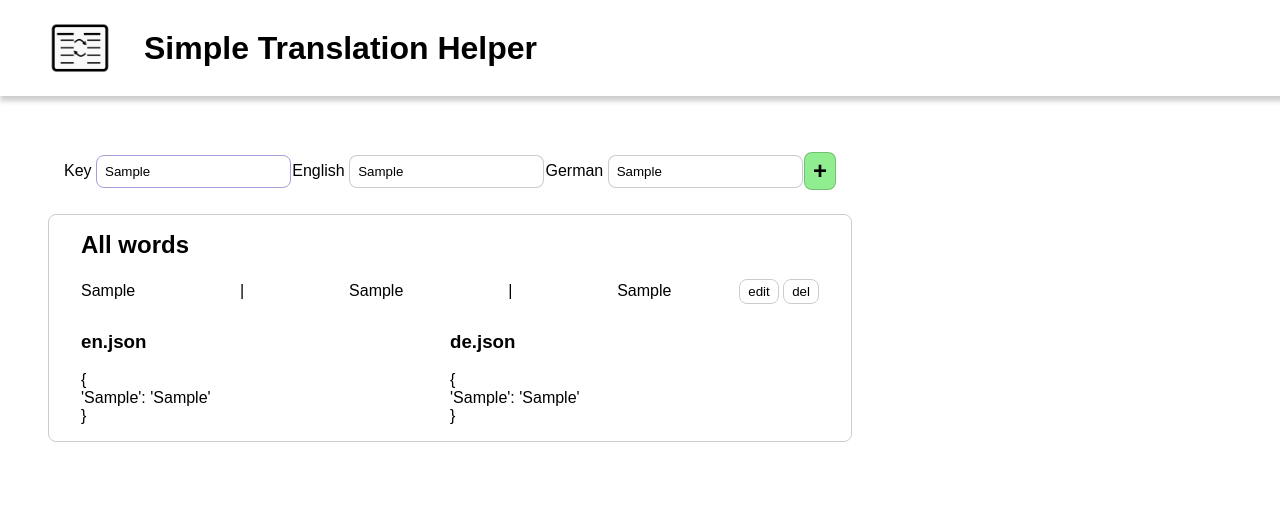
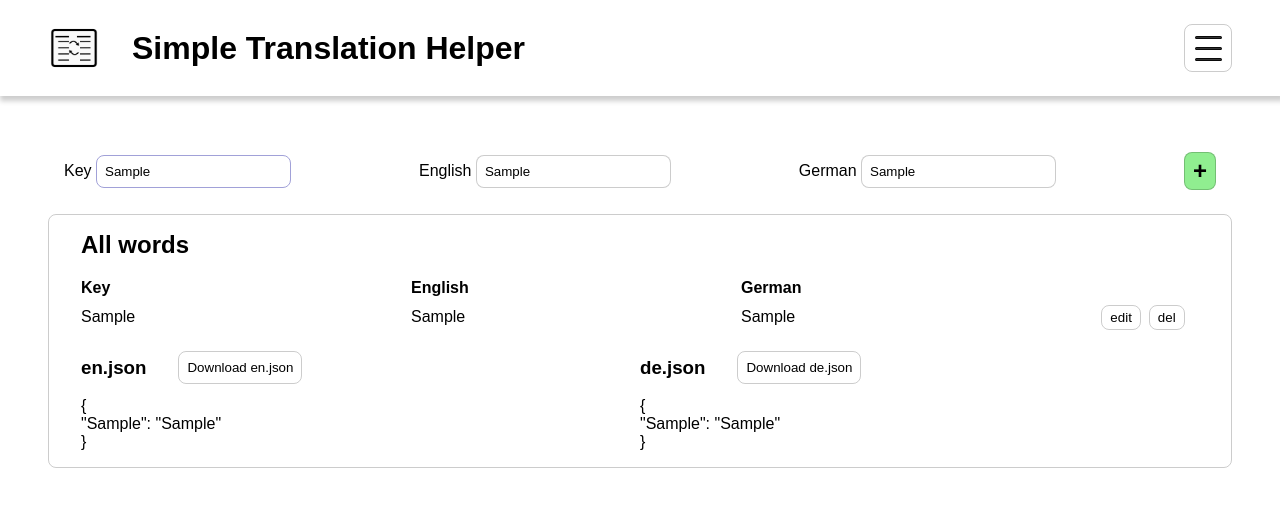
Before and after one commit to r-s-20/TranslationHelper, a plain HTML site: page index.html in a window 1280 px wide. Both pictures are taken after typing "Sample", "Sample", "Sample" into the empty fields and a click on the button "Add". Drawn offline with Linux system fonts and the light colour scheme.

Commit message:
added download for .json-files

```diff
--- a/index.html
+++ b/index.html
@@ -10,8 +10,15 @@
   </head>
   <body>
     <header>
-      <img src="./img/translation.png" alt="" />
-      <h1>Simple Translation Helper</h1>
+      <div class="titleArea">
+        <img src="./img/translation.png" alt="" />
+        <h1>Simple Translation Helper</h1>
+      </div>
+      <button class="burgerMenu">
+        <div class="burgerLine"></div>
+        <div class="burgerLine"></div>
+        <div class="burgerLine"></div>
+      </button>
     </header>
     <div class="mainContent">
       <div class="inputLine">
@@ -34,15 +41,23 @@
         <div id="renderOutput"><i>No input yet</i></div>
         <div class="renderJson">
           <div id="renderLang1">
-            <h3>en.json</h3>
+            <div class="langHeader">
+              <h3>en.json</h3>
+              <button class="downloadButton" onclick="downloadFile(en, 'en.json')">Download en.json</button>
+            </div>
             <div id="enJson"></div>
           </div>
           <div id="renderLang2">
-            <h3>de.json</h3>
+            <div class="langHeader">
+              <h3>de.json</h3>
+              <button class="downloadButton" onclick="downloadFile(de, 'de.json')">Download de.json</button>
+            </div>
             <div id="deJson"></div>
           </div>
         </div>
       </div>
     </div>
+
+    <a id="downloadLink" href="" download="en.json" style="display: none"></a>
   </body>
 </html>
--- a/script.js
+++ b/script.js
@@ -1,6 +1,7 @@
 let translations = [];
 let en = {};
 let de = {};
+let oLastUrl = null;
 
 function saveLine() {
   let key = readTextInput("inputKey");
@@ -10,7 +11,7 @@ function saveLine() {
   renderTranslations();
   renderJsons();
   saveJsons();
-//   cleanInputFields();
+  //   cleanInputFields();
   document.getElementById("inputKey").focus();
 }
 
@@ -43,15 +44,23 @@ function addTranslation(key, english, german) {
 
 function renderTranslations() {
   let renderContainer = document.getElementById("renderOutput");
-  let html = "";
+  let html = `
+    <div class="translationLine" >
+        <div class="outputLine">
+            <span><strong>Key</strong></span>
+            <span><strong>English</strong></span>
+            <span><strong>German</strong></span>
+        </div>
+        <div class=buttonContainer></div>
+    </div>
+        `;
+
   translations.forEach((translation, i) => {
     html += `
         <div class="translationLine" >
             <div class="outputLine">
                 <span>${translation.key}</span>
-                <span>|</span>
                 <span>${translation.english}</span>
-                <span>|</span>
                 <span>${translation.german}</span>
             </div>
             <div class=buttonContainer>
@@ -74,6 +83,7 @@ function editLine(i) {
 function deleteLine(i) {
   translations.splice(i, 1);
   renderTranslations();
+  renderJsons();
 }
 
 function renderJsons() {
@@ -87,7 +97,7 @@ function generateJson(lang) {
   let jsonText = "{<br>";
   translations.forEach((translation, i) => {
     jsonText += `
-        '${translation.key}': '${translation[lang]}'
+        "${translation.key}": "${translation[lang]}"
     `;
     if (i < translations.length - 1) jsonText += ",<br>";
   });
@@ -96,7 +106,43 @@ function generateJson(lang) {
 }
 
 function saveJsons() {
-    de = document.getElementById("deJson").innerText;
-    en = document.getElementById("enJson").innerText;
-    console.log("saving", de);
+  de = document.getElementById("deJson").innerText;
+  en = document.getElementById("enJson").innerText;
+  console.log("saving", de);
 }
+
+function exportJson() {
+  const enBlob = new Blob([JSON.stringify(en)], {
+    type: "application/json",
+  });
+  console.log(enBlob.text());
+}
+
+
+
+function downloadFile(file, name) {
+  let oBlob, elLink;
+
+  // Letzte Objekt-URL löschen (falls vorhanden)
+  if (oLastUrl == null) {
+    window.URL.revokeObjectURL(oLastUrl);
+    oLastUrl = null;
+  }
+
+  // Blob-Objekt erzeugen
+  oBlob = new Blob([file], { type: "application/json" });
+
+  // Download-Element laden
+  elLink = document.getElementById("downloadLink");
+
+  // URL erzeugen und merken
+  oLastUrl = window.URL.createObjectURL(oBlob);
+
+  // URL dem HTML-Element zuweisen
+  elLink.href = oLastUrl;
+
+  elLink.download = name;
+
+  // Klick auslösen
+  elLink.click();
+}
--- a/styles.css
+++ b/styles.css
@@ -9,22 +9,48 @@ body {
   margin: 0;
   display: flex;
   flex-direction: column;
+  align-items: center;
   min-height: 100vh;
   font-size: 16px;
   font-family: sans-serif;
 }
 
 header {
+  width: 100%;
   height: 5rem;
   box-shadow: 2px 3px 5px 2px var(--lightgrey);
   margin-bottom: 2rem;
   display: flex;
   align-items: center;
+  justify-content: space-between;
   padding: 3rem;
   img {
-    width: 64px;
-    height: 64px;
+    width: 52px;
+    height: 52px;
     margin-right: 2rem;
+  }
+}
+
+.titleArea {
+  display: flex;
+  align-items: center;
+}
+
+.burgerMenu {
+  width: 48px;
+  height: 48px;
+  display: flex;
+  flex-direction: column;
+  align-items: center;
+  justify-content: center;
+  gap: 0.5rem;
+
+  .burgerLine {
+    border: 1px solid rgba(0, 0, 0, 0.8);
+    height: 3px;
+    border-radius: 1rem;
+    background-color: rgba(0, 0, 0, 0.8);
+    width: 90%;
   }
 }
 
@@ -65,7 +91,7 @@ input[type="text"] {
   display: flex;
   flex-direction: column;
   padding: 1rem 3rem;
-  max-width: 900px;
+  max-width: 1440px;
 }
 
 .inputLine {
@@ -94,22 +120,45 @@ input[type="text"] {
   display: flex;
   align-items: center;
   justify-content: space-between;
-  /* width: 70%; */
   gap: 1rem;
   margin-bottom: 0.5rem;
 }
 
 .outputLine {
-  width: 80%;
+    flex: 1;
   display: flex;
   align-items: center;
   justify-content: space-between;
+  span {
+    flex: 1;
+    margin-right: 0.5rem;
+  }
+}
+
+.buttonContainer {
+    width: 7rem;
+    display: flex;
+    align-items: center;
+    justify-content: center;
+    gap: 0.5rem;
+
+}
+
+.langHeader {
+    display: flex;
+    gap: 2rem;
+    align-items: center;
 }
 
 .renderJson {
   display: flex;
   justify-content: space-between;
-  >div {
+  > div {
     flex: 0.5;
   }
 }
+
+.downloadButton {
+    padding: 0.5rem;
+    height: fit-content;
+}
```
